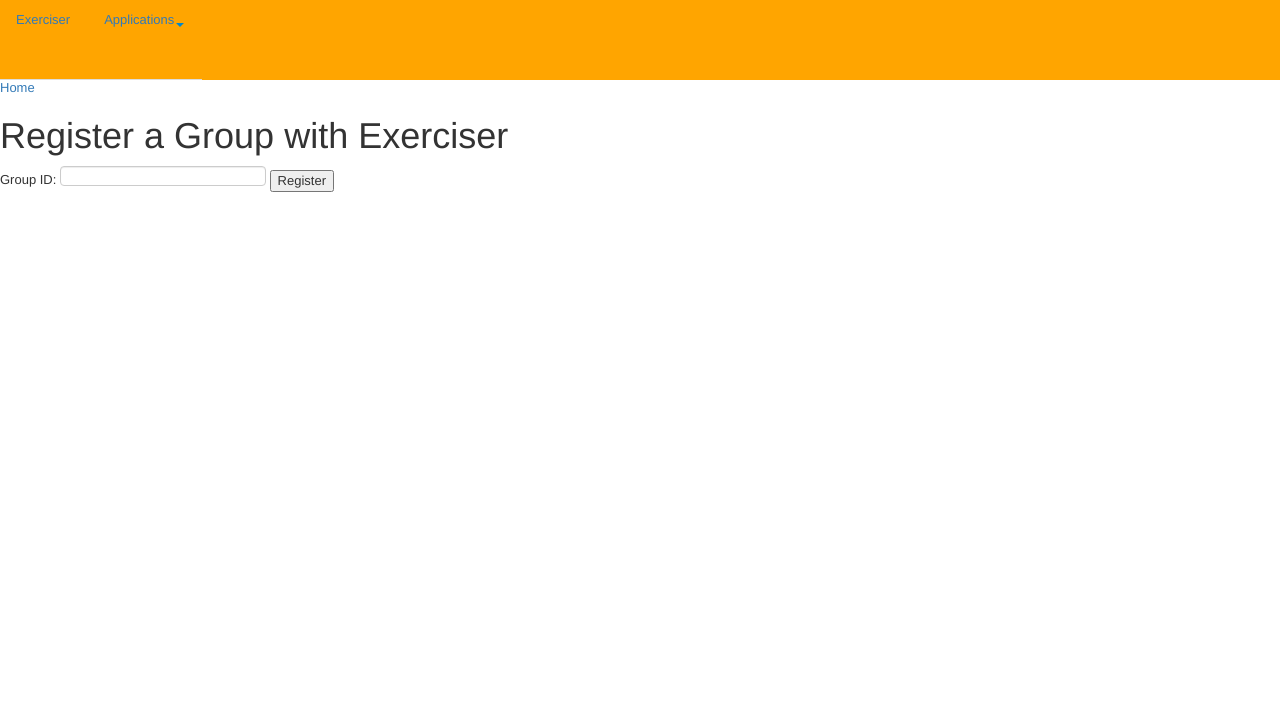
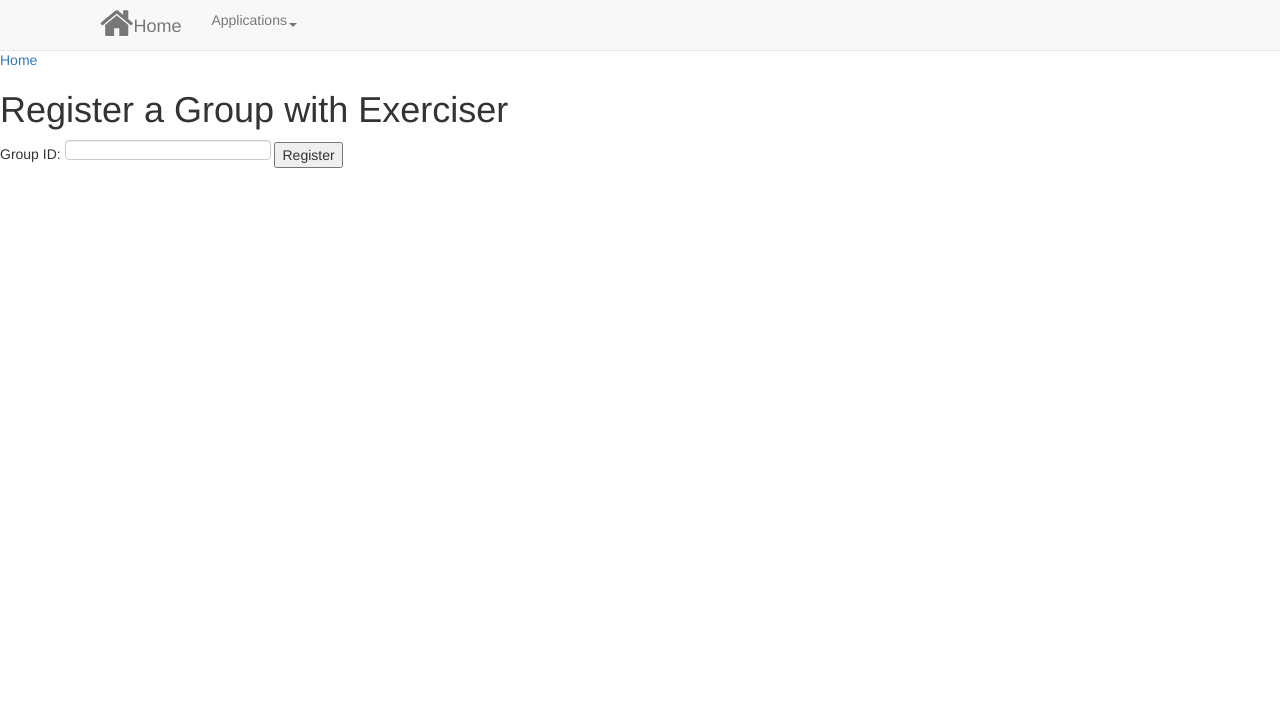
Before and after one commit to emivulpe/exerciser, a Django app: page /exerciser/add_group/ in a window 1280 px wide. Shown: the top 719 px of the page. Run offline with Django 3.2, Linux system fonts and the light colour scheme; data comes from the database, SQL or seed files in the repository; both versions use the stored data as it was after the commit; parts of the project's set-up code (start-up, migrations or seed data) failed here and were passed over; some libraries are stand-ins or nearby versions.

Commit message:
base bootstrap fixed working

```diff
--- a/l4project/exercises_system_project/templates/exerciser/base.html
+++ b/l4project/exercises_system_project/templates/exerciser/base.html
@@ -19,22 +19,45 @@
 		<link rel="stylesheet" href="https://maxcdn.bootstrapcdn.com/bootstrap/3.3.1/css/bootstrap.min.css">
 
 
-		<!-- Latest compiled and minified JavaScript -->
-		<script src="https://maxcdn.bootstrapcdn.com/bootstrap/3.3.1/js/bootstrap.min.js"></script>
 
 
 
         <title>Exerciser- {% block title %}Exercise!{% endblock %}</title>
+		<style>
+		.nav.nav-center {
+text-align:center;top: 20px;transform: translate(-50%, -50%);position: absolute;left: 50%; margin-right: -50%;float:left;
+}
 
+
+		</style>
 		 {% block style %} {% endblock %}
 		 {% block scripts %} {% endblock %}
     </head>
 
-    <body style = "line-height : 1.25; font-size:small;margin-top:0px;">
-		<section class = "header" style = "position:relative;width:100%;height:10vh;background:orange;">
-			<div class = "control f" style = "position: relative;float:left;height:100%;">
-				<ul class="nav nav-tabs navbar-left" style="height:100%;">
-					<li><a href="/exerciser/">Exerciser</a></li>
+    <body>
+
+
+
+<nav id="navbar" class="navbar navbar-default navbar-fixed-top" role="navigation">
+    <div class="container">
+        <!-- Brand and toggle get grouped for better mobile display -->
+        <div class="navbar-header">
+            <button type="button" class="navbar-toggle" data-toggle="collapse" data-target="#bs-example-navbar-collapse-1">
+                <span class="sr-only">Toggle navigation</span>
+                <span class="icon-bar"></span>
+                <span class="icon-bar"></span>
+                <span class="icon-bar"></span>
+            </button>
+        </div>
+
+        <!-- Collect the nav links, forms, and other content for toggling -->
+        <div class="collapse navbar-collapse" id="bs-example-navbar-collapse-1">
+			<ul class="nav navbar-nav navbar-left">
+				<li>
+					<a class="navbar-brand" href="/exerciser/">
+					<i class="fa fa-home fa-lg landing-icon fa-2x"></i><span class="landing-text">Home</span>
+					</a>
+				</li>
 				<li class="dropdown">
 					<a class="dropdown-toggle" data-toggle="dropdown" href="#">Applications<b class="caret"></b></a>
 					{% if applications %}
@@ -48,18 +71,23 @@
 					{% endif %}
 				</li>
             </ul>
-			</div>
-			<div class="nav-tabs control s" style = "text-align:center;top: 20px;transform: translate(-50%, -50%);position: absolute;left: 50%; margin-right: -50%;float:left;">
+			<ul class="nav nav-center">
 				{% block app_name %} {% endblock %}
-			</div>
-			<div class="control t" style = "position: absolute;right:0%;float:left;">
-				<ul class="nav nav-tabs pull-right" style="margin-bottom:0px;">
+			</ul>
+            <ul class="nav navbar-nav navbar-right">
 					{% block app_controls %} {% endblock %}
             </ul>
         </div>
-		</section>
+        <!-- /.navbar-collapse -->
+    </div>
+    <!-- /.container -->
+</nav>
 
-		<div id = "interface" style="width: 100%;height:80vh;max-height:80vh;position:relative;">
+
+
+
+
+		<div id = "interface" style="width: 100%;height:95vh;position:relative;padding-top:55px;">
 			{% block body_block %}
 			{% endblock %}
 		</div>
@@ -69,11 +97,12 @@
 		<script type="text/javascript" src="/static/bootstrap/bootstrap/js/bootstrap.js"></script>
 		<script>
 
+		$("#interface").css("padding-top",$("#navbar").height());
 		$( window ).resize(function() {
-			var numControls = $(".control").length;
-			$(".control").each(function(){
-				$(this).width($(window).width()/numControls);
-			});
+			var navHeight = $("#navbar").height();
+			console.log(navHeight);
+			$("#interface").css("padding-top",navHeight);
+			//$("#interface").css("height",$(window).height()-navHeight-1);
 		});
 		</script>
    </body>
```
Also changed, not shown: l4project/exercises_system_project/templates/exerciser/teacher_interface.html (+5 -2 lines), l4project/exercises_system_project/exerciser.db. Lines whose indentation alone changed are shown as unchanged.
